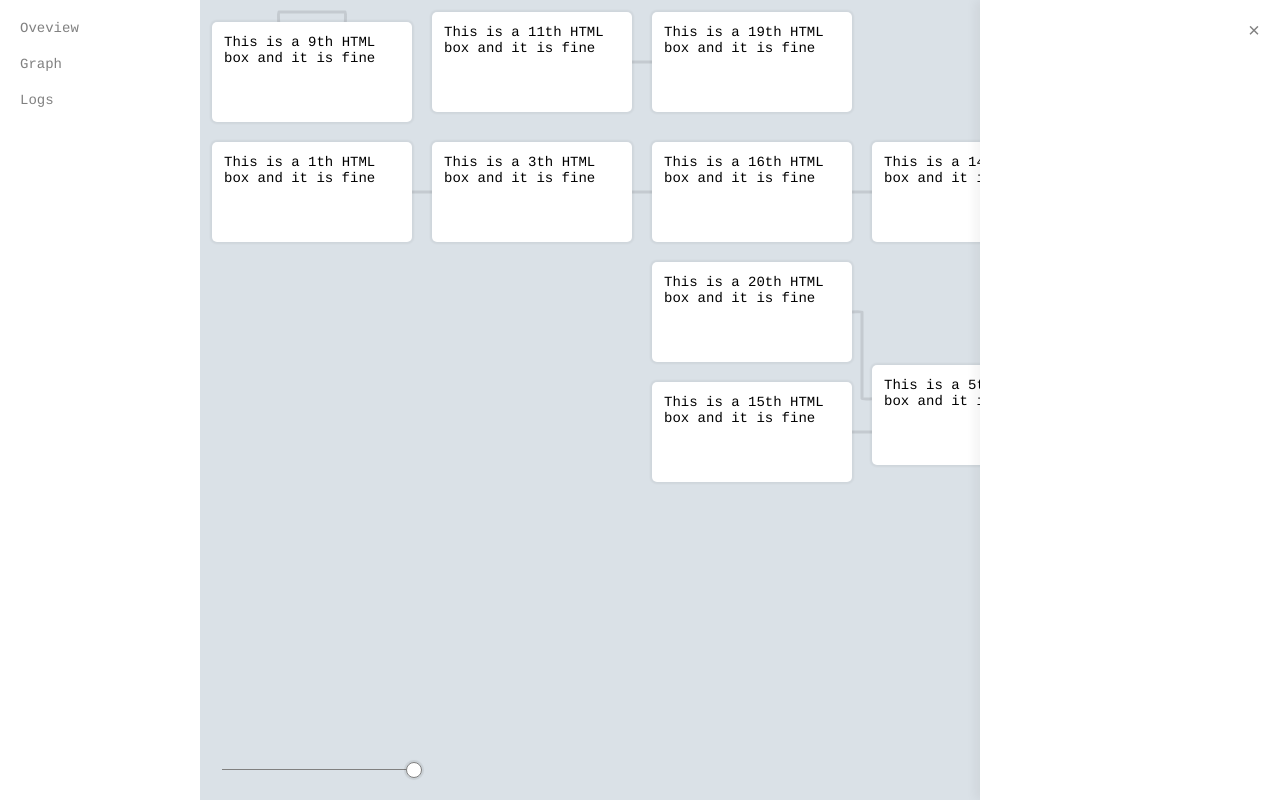
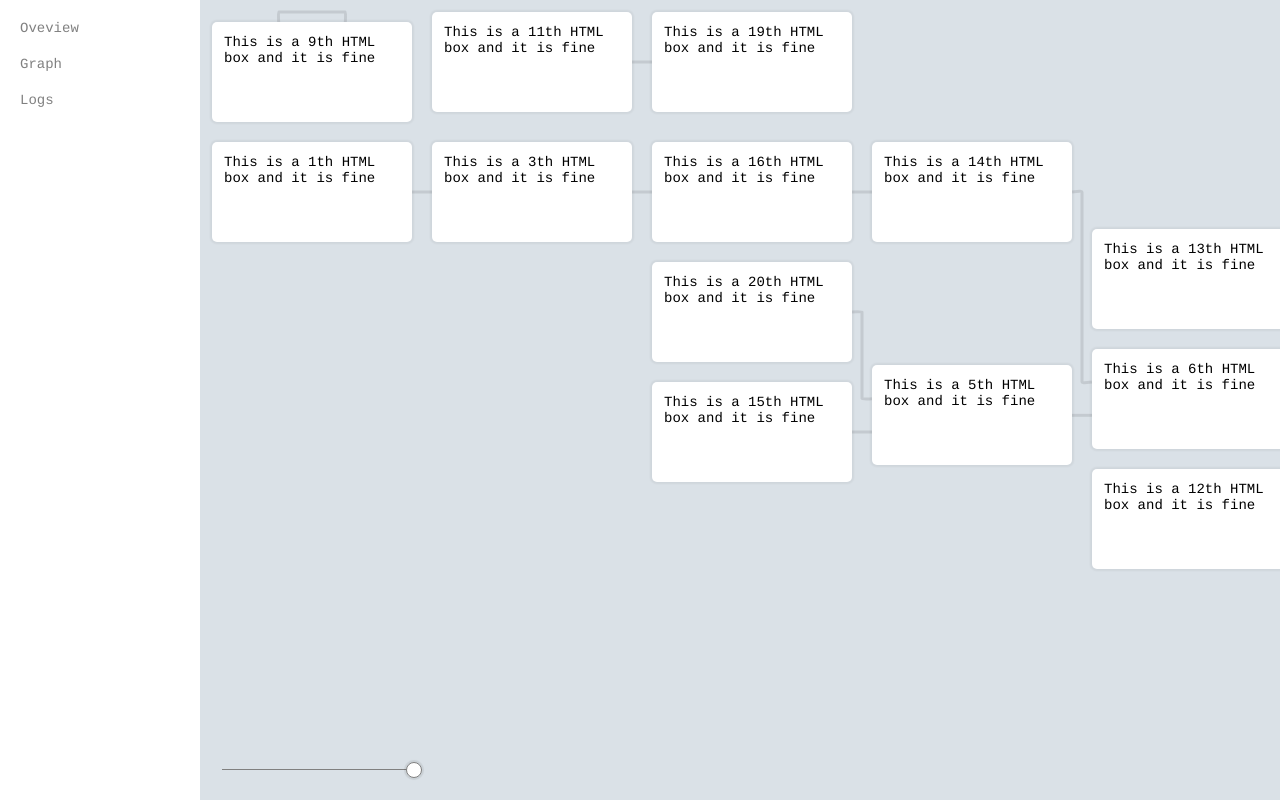
Before and after one commit to kristjanjansen/eden, a React (Create React App) app in the folder flower/: page /graph in a window 1280 px wide. Built offline with nearby package versions, Linux system fonts and the light colour scheme; what easy-promise-queue would draw is missing.

Commit message:
fixed the sidebar

```diff
--- a/flower/src/components/Details.tsx
+++ b/flower/src/components/Details.tsx
@@ -9,16 +9,18 @@ const Details: FC<{ children?: any; onClose?: Function }> = ({
       <div
         style={{
           position: "absolute",
-          top: "20px",
-          right: "20px",
+          top: "0px",
+          right: "0px",
           fontSize: "20px",
           cursor: "pointer",
-          color: "gray"
+          color: "gray",
+          padding: "20px"
         }}
         onClick={() => onClose()}
       >
         ×
       </div>
+      <div style={{ padding: "20px" }}>{children}</div>
     </div>
   );
 };
--- a/flower/src/components/Graph.tsx
+++ b/flower/src/components/Graph.tsx
@@ -154,15 +154,17 @@ const Slider: FC<{
   />
 );
 
-const Graph: FC<{ layout: any }> = ({ layout }) => {
+const Graph: FC<{ layout: any; setNode?: Function }> = ({
+  layout,
+  setNode = () => null
+}) => {
   const [zoom, setZoom] = useState(1);
-  const [activeNode, setActiveNode] = useState(-1);
   return (
     <div>
       <GraphHtml
         layout={layout}
         zoom={zoom}
-        onSelect={(index: any) => console.log(index)}
+        onSelect={(index: any) => setNode(index)}
       />
       {/* <GraphSvg layout={layout} /> */}
       {/* <pre>{JSON.stringify(layout, null, 2)}</pre> */}
--- a/flower/src/containers/Layout.tsx
+++ b/flower/src/containers/Layout.tsx
@@ -9,9 +9,15 @@ const Layout: FC<{
   children?: any;
   details?: any;
   padded?: boolean;
-}> = ({ children, padded = false, details = null }) => {
-  const [showDetails, setShowDetails] = useState(true);
-
+  showDetails?: boolean;
+  onClose?: Function;
+}> = ({
+  children,
+  padded = false,
+  details = null,
+  showDetails = true,
+  onClose = () => null
+}) => {
   return (
     <div style={{ display: "flex", height: "100vh" }}>
       <div style={{ width: "200px", boxShadow: "5px 0 10px rgba(0,0,0,0.05)" }}>
@@ -31,12 +37,11 @@ const Layout: FC<{
       {showDetails && (
         <div
           style={{
-            width: "300px",
-            boxShadow: "-5px 0 10px rgba(0,0,0,0.05)",
-            zIndex: 1
+            width: "500px",
+            boxShadow: "-5px 0 10px rgba(0,0,0,0.1)"
           }}
         >
-          <Details onClose={() => setShowDetails(false)}>{showDetails}</Details>
+          <Details onClose={() => onClose()}>{details}</Details>
         </div>
       )}
     </div>
--- a/flower/src/routes/GraphRoute.tsx
+++ b/flower/src/routes/GraphRoute.tsx
@@ -19,7 +19,8 @@ const graph = {
 };
 
 const GraphRoute: FC = () => {
-  const [layout, setLayout] = useState({});
+  const [layout, setLayout] = useState({ children: [] });
+  const [activeNodeIndex, setActiveNodeIndex] = useState(-1);
 
   useEffect(() => {
     const generateGraph = async () => {
@@ -29,7 +30,25 @@ const GraphRoute: FC = () => {
     generateGraph();
   }, []);
 
-  return <Layout>{<Graph layout={layout} />}</Layout>;
+  return (
+    <Layout
+      details={
+        layout &&
+        layout.children && (
+          <pre>{JSON.stringify(layout.children[activeNodeIndex], null, 2)}</pre>
+        )
+      }
+      showDetails={activeNodeIndex > -1}
+      onClose={() => setActiveNodeIndex(-1)}
+    >
+      {
+        <Graph
+          layout={layout}
+          setNode={(index: any) => setActiveNodeIndex(index)}
+        />
+      }
+    </Layout>
+  );
 };
 
 export default GraphRoute;
```
